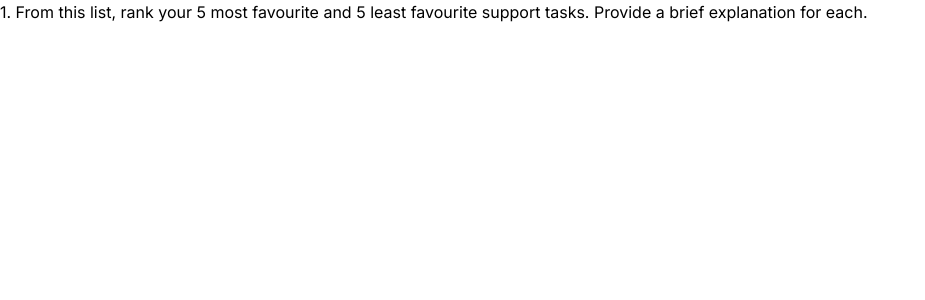
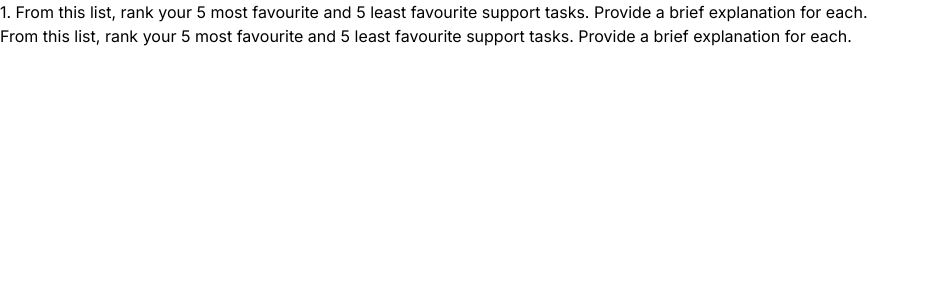
Before and after one commit to Anjan26/nextjs-boilerplate-test, a Next.js app: page / in a window 1280 px wide. Shown: the top 300 px of the page, without its empty margins (0-925 px from the left). Built offline with nearby package versions, Linux system fonts and the light colour scheme.

Commit message:
Update page.tsx

```diff
--- a/app/page.tsx
+++ b/app/page.tsx
@@ -6,6 +6,8 @@ export default function Home() {
    <h4>1. From this list, rank your 5 most favourite and 5 least favourite support tasks. Provide a
       brief explanation for each.
    </h4>
+     <p>From this list, rank your 5 most favourite and 5 least favourite support tasks. Provide a
+      brief explanation for each.</p>
 
 </main>
 
```
